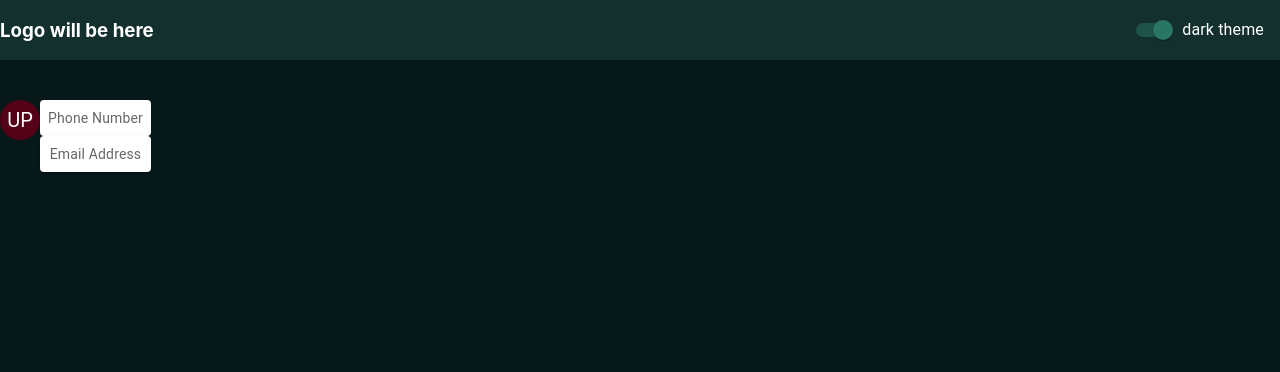
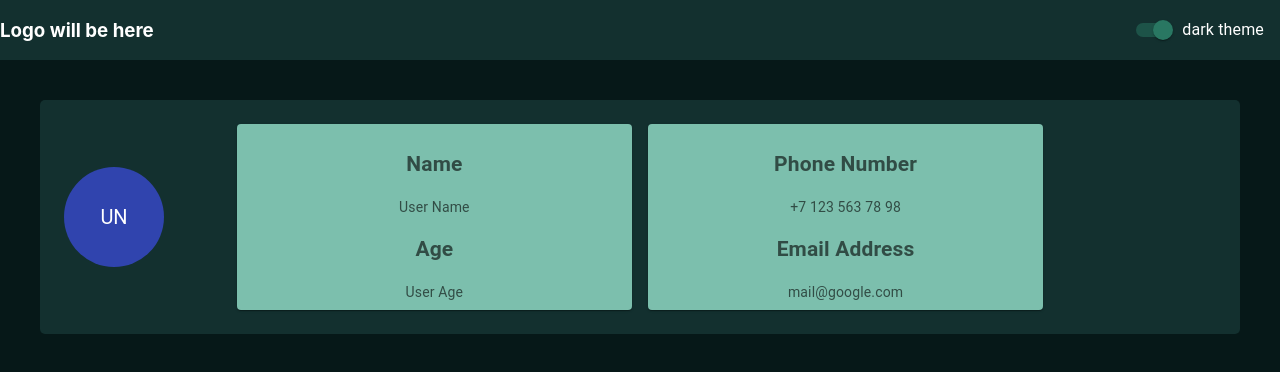
Before and after one commit to Miosota/planner-project, a React (Create React App) app: page /user in a window 1280 px wide. Shown: the top 372 px of the page. Built offline with nearby package versions, Linux system fonts and the light colour scheme.

Commit message:
FEATURE.added user page functionality

```diff
--- a/src/pages/userpage/userpage.scss
+++ b/src/pages/userpage/userpage.scss
@@ -3,6 +3,32 @@
     top: 100px;
 }
 .container {
-    display: flex;
-    justify-content: flex-start;
+    max-width: 1100px;
+    background-color: #13302F;
+    border-radius: 5px;
+
+    &.profile-container {
+        display: flex;
+        justify-content: flex-start;
+        align-items: center;
+    }
+
+    .user-avatar-conatiner {
+        width: 15%;
+
+        .user-avatar{
+            width: 100px;
+            height: 100px;
+        }
+    }
+
+    .user-data {
+        width: 70%;
+        padding: 24px 0;
+
+        .user-info{
+            background-color: #7cbfad;
+        }
+    }
+
 }
--- a/src/pages/userpage/userprofile.tsx
+++ b/src/pages/userpage/userprofile.tsx
@@ -1,25 +1,24 @@
-import * as React from 'react';
 import Avatar from '@mui/material/Avatar';
-import { Paper, Stack } from '@mui/material';
+import { Container, Paper, Stack } from '@mui/material';
 import { styled } from '@mui/material/styles';
 import './userpage.scss';
+import Grid from '@mui/material/Grid2';
 
 function stringToColor(string: string) {
     let hash = 0;
     let i;
 
-    /* eslint-disable no-bitwise */
-    for (i = 0; i < string.length; i += 1) {
-        hash = string.charCodeAt(i) + ((hash << 5) - hash);
+    for (i = 0; i < string.length; i++) {
+        hash = string.charCodeAt(i) + ((hash << 3) - hash);
     }
 
     let color = '#';
 
-    for (i = 0; i < 3; i += 1) {
+    for (i = 0; i < 3; i++) {
         const value = (hash >> (i * 8)) & 0xff;
+        //cut from the end
         color += `00${value.toString(16)}`.slice(-2);
     }
-    /* eslint-enable no-bitwise */
 
     return color;
 }
@@ -48,16 +47,34 @@ const Item = styled(Paper)(({ theme }) => ({
 function UserProfile() {
 
 
-
     return(
         <header className="header-profile">
-            <div className="container">
-                <Avatar {...stringAvatar('User Profile')} />
-                <Stack className='user-info'>
-                    <Item>Phone Number</Item>
-                    <Item>Email Address</Item>
-                </Stack>
-            </div>
+            <Container className="container profile-container">
+                <div  className='user-avatar-conatiner'>
+                    <Avatar {...stringAvatar('User Name')} className='user-avatar' />
+                </div>
+                <div className="user-data">
+                    <Grid container spacing={2} direction="row" sx={{justifyContent: "center",
+        alignItems: "stretch",}}>
+                        <Grid size={6}>
+                            <Item className='user-info'>
+                                <h2 className="user-profile_h2">Name</h2>
+                                <span className="user-profile_span">User Name</span>
+                                <h2 className="user-profile_h2">Age</h2>
+                                <span className="user-profile_span">User Age</span>
+                            </Item>
+                        </Grid>
+                        <Grid size={6}>
+                            <Item  className='user-info'>
+                                <h2 className="user-profile_h2">Phone Number</h2>
+                                <span className="user-profile_span">+7 123 563 78 98</span>
+                                <h2 className="user-profile_h2">Email Address</h2>
+                                <span className="user-profile_span">mail@google.com</span>
+                            </Item>
+                        </Grid>
+                    </Grid>
+                </div>
+            </Container>
         </header>
     );
 }
```
